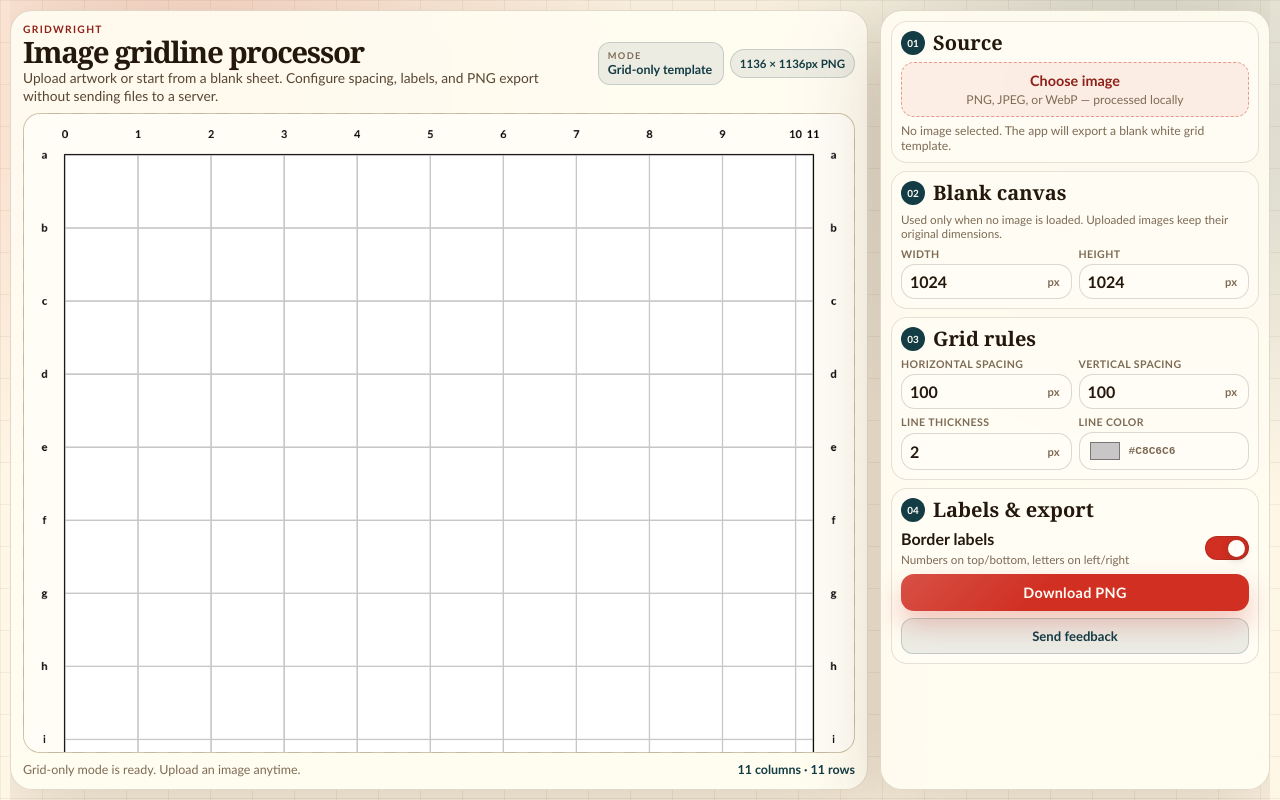
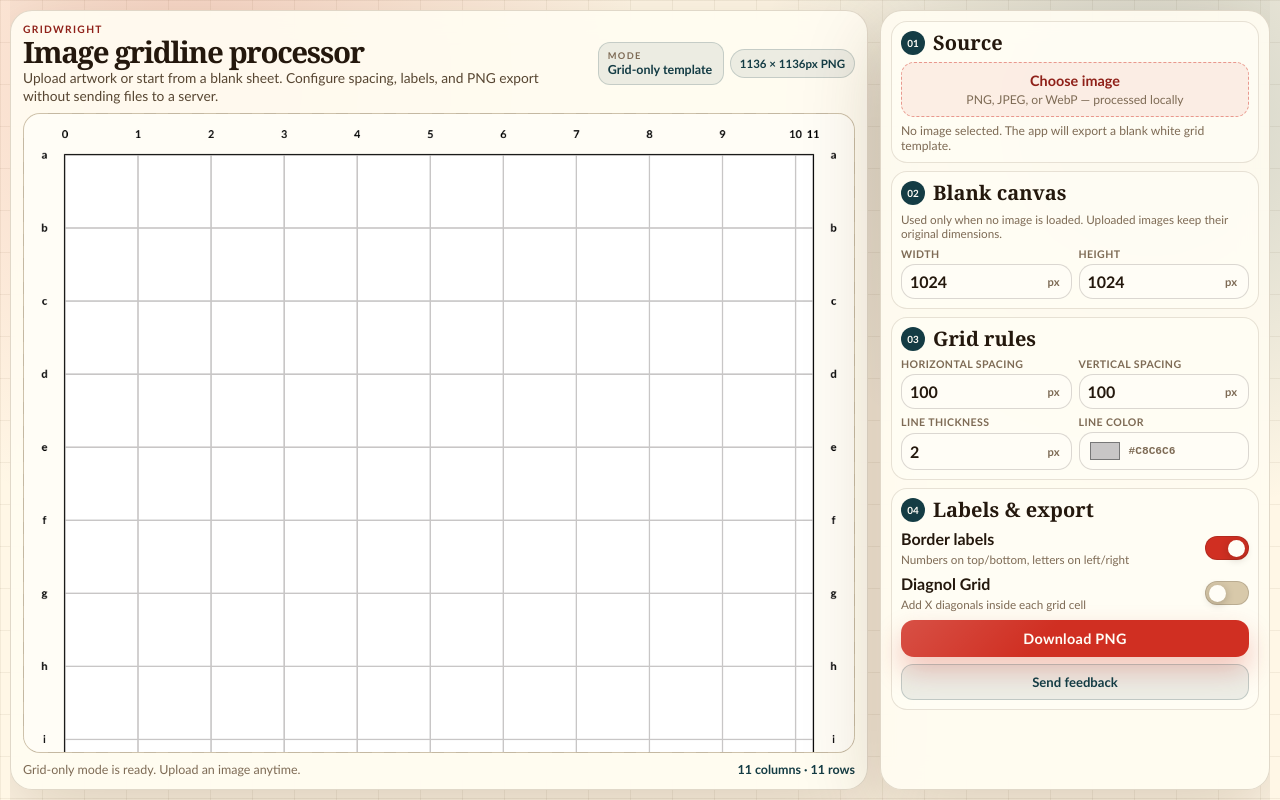
Before and after one commit to ugmurthy/artapp, a React (Vite) app: page / in a window 1280 px wide. Built offline with nearby package versions, Linux system fonts and the light colour scheme; no server answers.

Commit message:
feat: option for diagnol grids

```diff
--- a/src/apps/GridWright.jsx
+++ b/src/apps/GridWright.jsx
@@ -7,6 +7,7 @@ const DEFAULT_SETTINGS = {
   verticalSpacing: 100,
   gridColor: '#c8c6c6',
   thickness: 2,
+  showDiagonalGrid: false,
   showLabels: true,
 }
 
@@ -144,6 +145,22 @@ function renderGridCanvas(canvas, sourceImage, settings) {
     const canvasY = originY + y
     context.moveTo(originX, canvasY)
     context.lineTo(originX + contentWidth, canvasY)
+  }
+
+  if (settings.showDiagonalGrid) {
+    for (let columnIndex = 0; columnIndex < verticals.length - 1; columnIndex += 1) {
+      for (let rowIndex = 0; rowIndex < horizontals.length - 1; rowIndex += 1) {
+        const left = originX + verticals[columnIndex]
+        const right = originX + verticals[columnIndex + 1]
+        const top = originY + horizontals[rowIndex]
+        const bottom = originY + horizontals[rowIndex + 1]
+
+        context.moveTo(left, top)
+        context.lineTo(right, bottom)
+        context.moveTo(right, top)
+        context.lineTo(left, bottom)
+      }
+    }
   }
 
   context.stroke()
@@ -577,6 +594,19 @@ export default function GridWright() {
               />
             </label>
 
+            <label className="switch-row" htmlFor="show-diagonal-grid">
+              <span>
+                <strong>Diagnol Grid</strong>
+                <small>Add X diagonals inside each grid cell</small>
+              </span>
+              <input
+                id="show-diagonal-grid"
+                type="checkbox"
+                checked={settings.showDiagonalGrid}
+                onChange={(event) => updateSetting('showDiagonalGrid', event.target.checked)}
+              />
+            </label>
+
             <div className="export-actions">
               <button type="button" className="download-button" onClick={handleDownload}>
                 Download PNG
```
